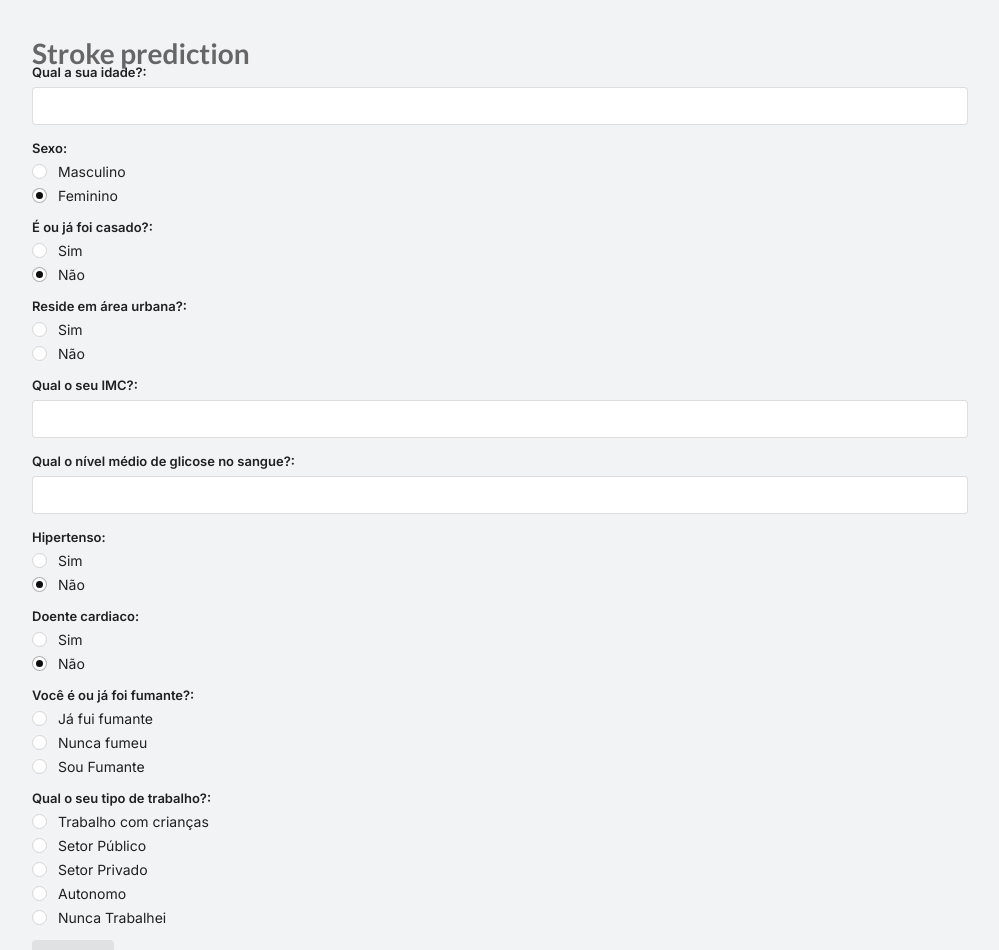
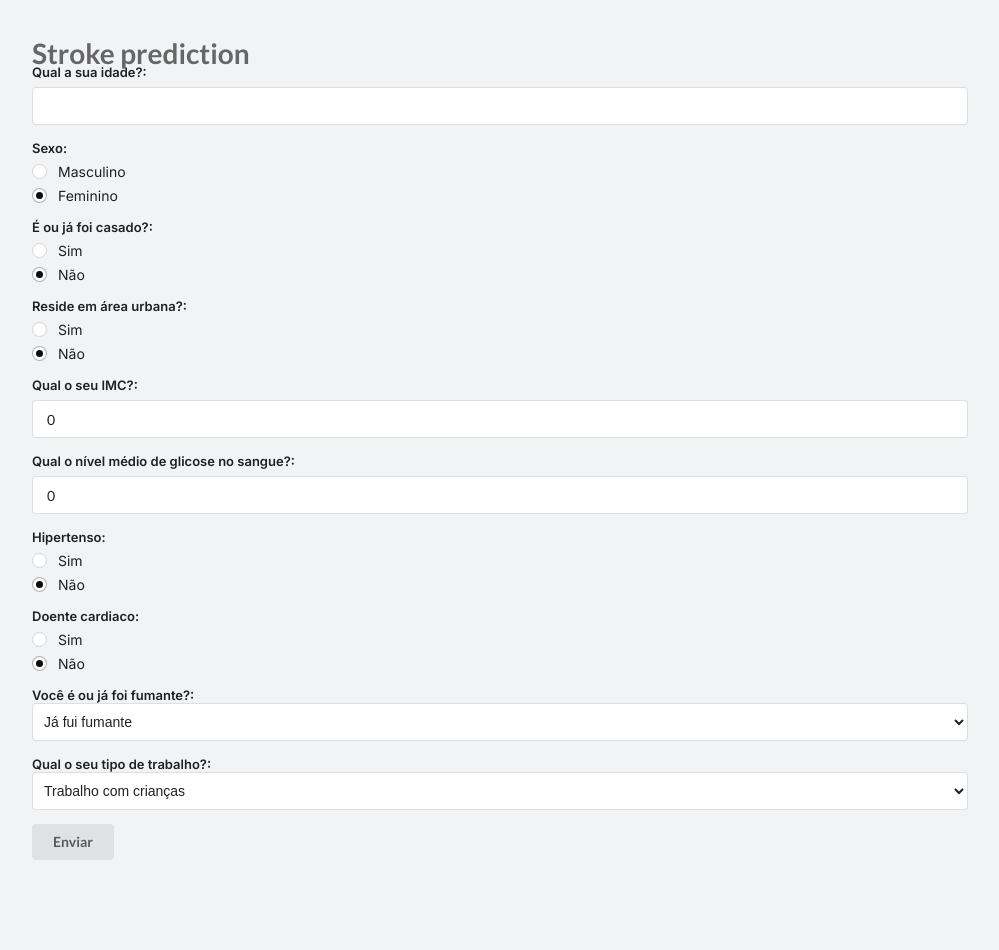
Before and after one commit to RafaelHashimoto/stroke_prediction, a React (Create React App) app in the folder client/app/: page / in a window 1280 px wide. Shown: the top 950 px of the page, without its empty margins (140-1139 px from the left). After the commit the page ends 860 px from the top, so only its background shows below. Built offline with nearby package versions, Linux system fonts and the light colour scheme; the HTML template or start-up script is replaced by a standard one.

Commit message:
create select field

```diff
--- a/client/app/src/components/fields/Number.js
+++ b/client/app/src/components/fields/Number.js
@@ -1,8 +1,8 @@
 
-function Number({id, onChange}) {
+function Number({defaultValue, id, onChange}) {
   return (
     <div className="field">
-      <input type="number" id={id} onChange={onChange}/>
+      <input type="number" defaultValue={defaultValue} id={id} onChange={onChange}/>
     </div>
   );
 }
--- /dev/null
+++ b/client/app/src/components/fields/Select.js
@@ -0,0 +1,12 @@
+
+function Select({options, onChange}) {
+  return (
+    <select className="ui dropdown" onChange={onChange}>
+      {options && options.map((option) =>
+        <option key={option.value} value={option.value}>{option.label}</option>
+      )}
+    </select>
+  );
+}
+
+export default Select;
--- a/client/app/src/components/fields/index.js
+++ b/client/app/src/components/fields/index.js
@@ -1,5 +1,6 @@
 import Radio from './Radio';
 import Number from './Number';
+import Select from './Select';
 import GroupField from './GroupField';
 
-export { Radio, GroupField, Number };
+export { Radio, GroupField, Number, Select };
--- a/client/app/src/components/masterForm/index.js
+++ b/client/app/src/components/masterForm/index.js
@@ -1,15 +1,15 @@
 import { useState } from 'react';
-import { Radio, GroupField, Number } from '../fields';
+import { Radio, GroupField, Number, Select } from '../fields';
 
 function MasterForm() {
   const [gender, setGender] = useState(0);
   const [hypertension, setHypertension] = useState(0);
   const [heartDisease, setHeartDisease] = useState(0);
   const [everMarried, setEverMarried] = useState(0);
-  const [residenceType, setResidenceType] = useState();
-  const [age, setAge] = useState();
-  const [bmi, setBmi] = useState();
-  const [glucoseLevel, setGlucoseLevel] = useState();
+  const [residenceType, setResidenceType] = useState(0);
+  const [age, setAge] = useState(0);
+  const [bmi, setBmi] = useState(0);
+  const [glucoseLevel, setGlucoseLevel] = useState(0);
   const [smokingStatus, setSmokingStatus] = useState({formely_smoked: 0, never_smoked: 0, smokes: 0, unkown: 0});
   const [workType, setWorkType] = useState({children: 0, govt_job: 0, never_worked: 0, private: 0, self_employed: 0});
 
@@ -30,16 +30,16 @@ function MasterForm() {
     console.log(data)
   }
 
-  const handleWorkType = (selectedWorkType) => {
-    // let newWorkType = Object.keys(workType).forEach( function (key) { workType[key] = 0 });
-    // newWorkType[selectedWorkType] = 1
-    // setWorkType(newWorkType)
+  const handleWorkType = ({target: { value } }) => {
+    let newWorkType = {children: 0, govt_job: 0, never_worked: 0, private: 0, self_employed: 0};
+    newWorkType[value] = 1;
+    setWorkType(newWorkType);
   }
 
-  const handleSmokingStatus = (selectedSmokingStatus) => {
-    // let newSmokingStatus = Object.keys(smokingStatus).forEach( function (key) { smokingStatus[key] = 0 });
-    // newSmokingStatus[selectedSmokingStatus] = 1
-    // setSmokingStatus(newWorkType)
+  const handleSmokingStatus = ({target: { value } }) => {
+    let newSmokingStatus = {formely_smoked: 0, never_smoked: 0, smokes: 0, unkown: 0}
+    newSmokingStatus[value] = 1;
+    setSmokingStatus(newSmokingStatus);
   }
 
   return (
@@ -90,10 +90,10 @@ function MasterForm() {
         />
       </GroupField>
       <GroupField label="Qual o seu IMC?">
-        <Number id="bmi" onChange={(value) => setBmi(value)} />
+        <Number id="bmi" defaultValue={bmi} onChange={(value) => setBmi(value)} />
       </GroupField>
       <GroupField label="Qual o nível médio de glicose no sangue?">
-        <Number id="glucoseLevel" onChange={(value) => setGlucoseLevel(value)} />
+        <Number id="glucoseLevel" defaultValue={glucoseLevel} onChange={(value) => setGlucoseLevel(value)} />
       </GroupField>
       <GroupField label="Hipertenso">
         <Radio
@@ -125,56 +125,26 @@ function MasterForm() {
       </GroupField>
 
       <GroupField label="Você é ou já foi fumante?">
-        <Radio
-          id="formelySmoked"
-          label="Já fui fumante"
-          checked={smokingStatus['formely_smoked'] === 1}
-          onChange={() => setHeartDisease(1)}
-          />
-        <Radio
-          id="neverSmoked"
-          label="Nunca fumeu"
-          checked={smokingStatus['never_smoked'] === 1}
-          onChange={() => setHeartDisease(0)}
-          />
-        <Radio
-          id="smokes"
-          label="Sou Fumante"
-          checked={smokingStatus['smokes'] === 1}
-          onChange={() => setHeartDisease(0)}
-          />
+        <Select
+          onChange={handleSmokingStatus}
+          options={[
+            { label:'Já fui fumante', value: 'formely_smoked' },
+            { label:'Nunca fumei', value: 'never_smoked' },
+            { label:'Sou Fumante', value: 'smokes' },
+          ]}
+        />
       </GroupField>
 
       <GroupField label="Qual o seu tipo de trabalho?">
-        <Radio
-          id="children"
-          label="Trabalho com crianças"
-          checked={workType['formely_smoked'] === 1}
-          onChange={() => setHeartDisease(1)}
-        />
-        <Radio
-          id="govtJob"
-          label="Setor Público"
-          checked={workType['govt_job'] === 1}
-          onChange={() => setHeartDisease(0)}
-        />
-        <Radio
-          id="private"
-          label="Setor Privado"
-          checked={workType['private'] === 1}
-          onChange={() => setHeartDisease(0)}
-        />
-        <Radio
-          id="selfEmployed"
-          label="Autonomo"
-          checked={workType['self_employed'] === 1}
-          onChange={() => setHeartDisease(0)}
-        />
-        <Radio
-          id="neverWorked"
-          label="Nunca Trabalhei"
-          checked={workType['never_worked'] === 1}
-          onChange={() => setHeartDisease(0)}
+        <Select
+          onChange={handleWorkType}
+          options={[
+            { label:'Trabalho com crianças', value: 'children' },
+            { label:'Setor Público', value: 'govt_job' },
+            { label:'Setor Privado', value: 'private' },
+            { label:'Autonomo', value: 'self_employed' },
+            { label:'Nunca Trabalhei', value: 'never_worked' },
+          ]}
         />
       </GroupField>
 
```
